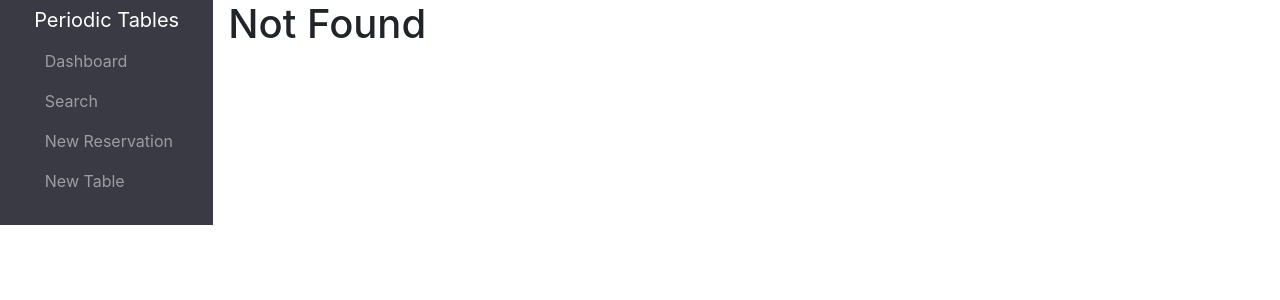
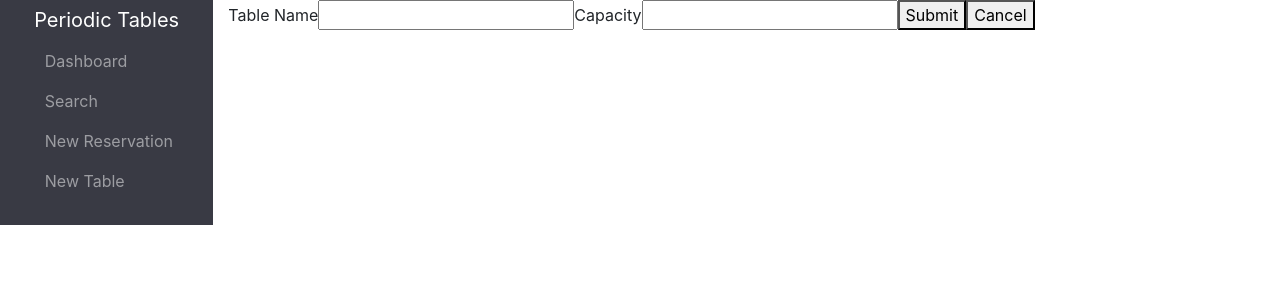
Before and after one commit to Thinkful-Ed/starter-restaurant-reservation, a React (Create React App) app in the folder front-end/: page /tables/new in a window 1280 px wide. Before the commit this address had no page. Shown: the top 300 px of the page. Built offline with nearby package versions, Linux system fonts and the light colour scheme; a web font is replaced by a local one.

Commit message:
Build out barebones for new table route.

```diff
--- a/front-end/src/layout/Routes.js
+++ b/front-end/src/layout/Routes.js
@@ -3,6 +3,7 @@ import React from "react";
 import { Redirect, Route, Switch } from "react-router-dom";
 import Dashboard from "../dashboard/Dashboard";
 import NotFound from "./NotFound";
+import NewTable from "../tables/NewTable";
 import NewReservation from "../reservations/NewReservation";
 
 /**
@@ -24,6 +25,9 @@ function Routes() {
       <Route path="/reservations/new">
         <NewReservation />
       </Route>
+      <Route path="/tables/new">
+        <NewTable />
+      </Route>
       <Route path="/dashboard">
         <Dashboard />
       </Route>
--- a/front-end/src/reservations/NewReservation.js
+++ b/front-end/src/reservations/NewReservation.js
@@ -111,7 +111,9 @@ function NewReservation() {
           />
         </label>
         <button type="submit">Submit</button>
-        <button onClick={history.goBack}>Cancel</button>
+        <button type="button" onClick={history.goBack}>
+          Cancel
+        </button>
       </form>
       <ErrorAlert error={error} />
     </div>
--- /dev/null
+++ b/front-end/src/tables/NewTable.js
@@ -0,0 +1,54 @@
+import { useState } from "react";
+import { useHistory } from "react-router-dom";
+
+function NewTable() {
+  const history = useHistory();
+  const [form, setForm] = useState({
+    table_name: "",
+    capacity: "",
+  });
+  console.log(history);
+
+  const handleChange = (e) => {
+    setForm((form) => ({
+      ...form,
+      [e.target.name]: e.target.value,
+    }));
+  };
+
+  const handleSumbit = (e) => {
+    e.preventDefault();
+  };
+
+  return (
+    <div>
+      <form onSubmit={handleSumbit}>
+        <label for="table_name">
+          Table Name
+          <input
+            type="text"
+            name="table_name"
+            minlength="2"
+            value={form.table_name}
+            onChange={handleChange}
+          />
+        </label>
+        <label for="capacity">
+          Capacity
+          <input
+            type="number"
+            name="capacity"
+            value={form.capacity}
+            onChange={handleChange}
+          />
+        </label>
+        <button type="submit">Submit</button>
+        <button type="button" onClick={history.goBack}>
+          Cancel
+        </button>
+      </form>
+    </div>
+  );
+}
+
+export default NewTable;
```
